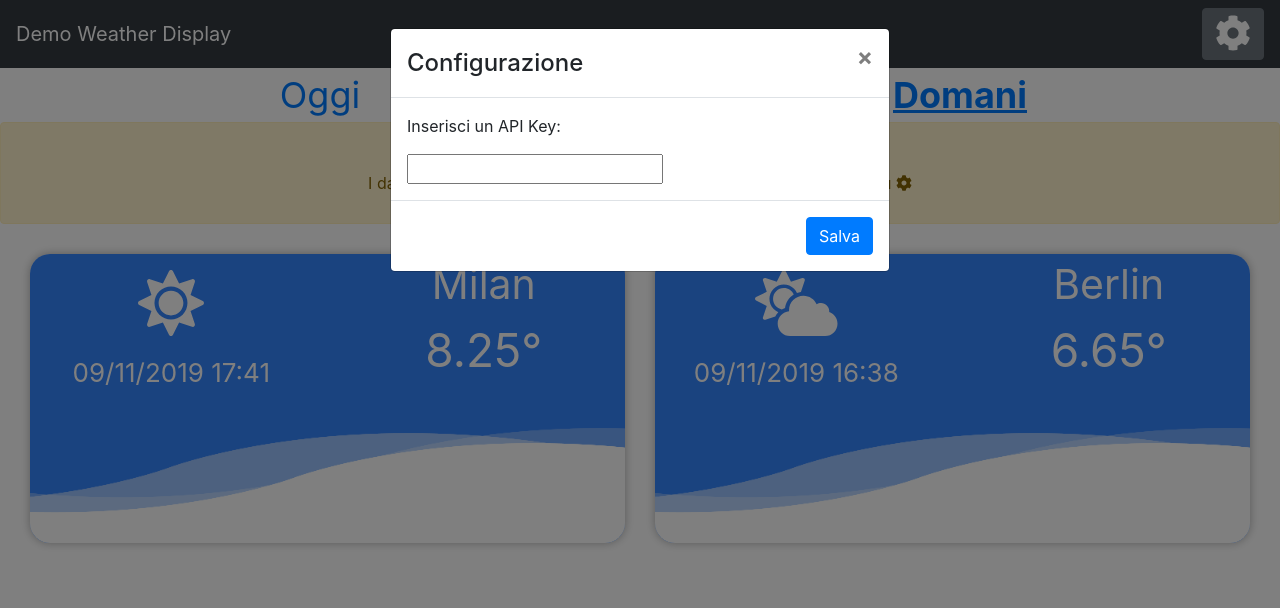
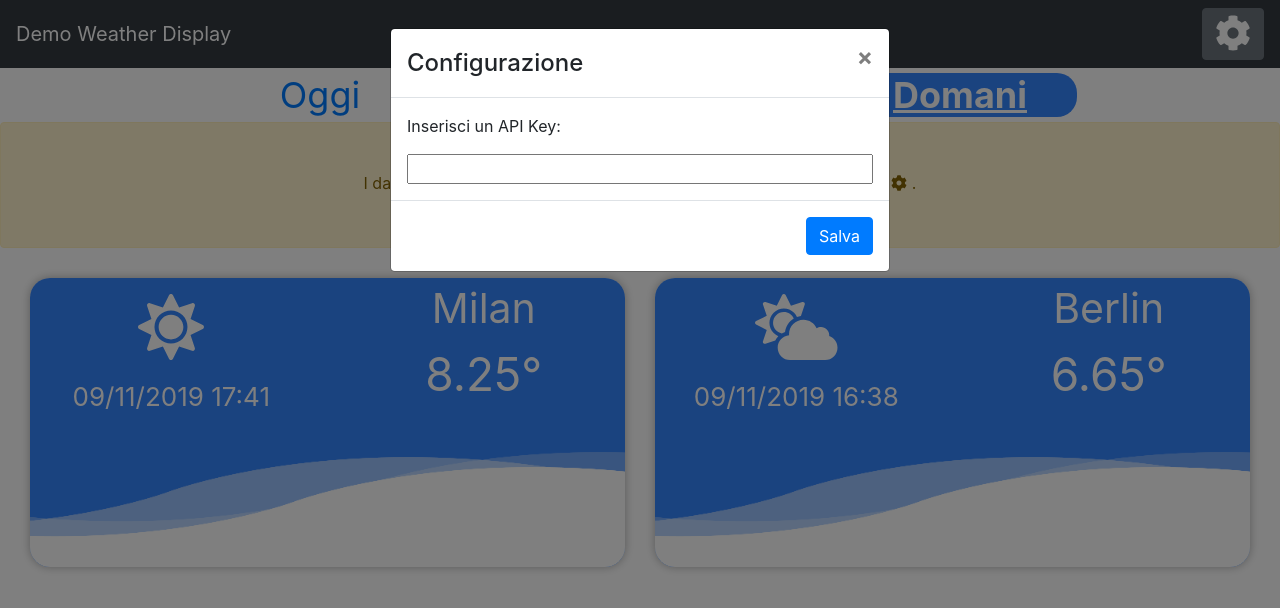
Before and after one commit to minu1994/demo-weather-display, a React (Create React App) app: page /Tomorrow in a window 1280 px wide. Both pictures are taken after a click on the button 1233 px from the left and 33 px from the top of the page. Shown: the top 608 px of the page. Built offline with nearby package versions, Linux system fonts and the light colour scheme.

Commit message:
- Refactoring progetto: aggiunti hooks, rimosse classi - aggiunte piccole migliore su UX e grafiche - effettuata modularizzazione parziale

```diff
--- /dev/null
+++ b/src/Utils/API Utils.ts
@@ -0,0 +1,8 @@
+
+
+export function fetchAPI(URL: string, cityID: number, appID: string, callback: any) {
+    const composedURL = URL + "&appid=" + appID + "&id=" + cityID
+    fetch(composedURL)
+        .then(response => response.json())
+        .then(callback)
+}
--- a/src/API Utils.ts
+++ b/src/Utils/MockUtils.tsx
@@ -1,7 +1,7 @@
 
 export function getMock(city: string) {
     if (city.toUpperCase() === "MILANO") {
-        return {
+        return  {
             "coord": {"lon": 9.19, "lat": 45.46},
             "weather": [{"id": 800, "main": "Clear", "description": "clear sky", "icon": "01n"}],
             "base": "stations",
@@ -39,10 +39,3 @@ export function getMock(city: string) {
     }
     return undefined
 }
-
-export function fetchAPI(URL: string, cityID: number, appID: string, callback: any) {
-    const composedURL = URL + "&appid=" + appID + "&id=" + cityID
-    fetch(composedURL)
-        .then(response => response.json())
-        .then(callback)
-}
--- a/src/components/DayPanelContainer/DayPanelContainer.tsx
+++ b/src/components/DayPanelContainer/DayPanelContainer.tsx
@@ -1,7 +1,8 @@
-import React, {Component} from "react";
+import React, {FC, useEffect, useState} from "react";
 import {Alert, Col, Row} from "react-bootstrap";
 import "./DayPanel.css"
-import {fetchAPI, getMock} from "../../API Utils";
+import {fetchAPI} from "../../Utils/API Utils";
+import {getMock} from "../../Utils/MockUtils";
 import Moment from "react-moment";
 import {FontAwesomeIcon} from '@fortawesome/react-fontawesome'
 import {faSun, faCloudSun, faCloudRain} from '@fortawesome/free-solid-svg-icons'
@@ -11,23 +12,15 @@ interface Props {
     apiID?: string
 }
 
-interface States {
-    milanoData: any,
-    berlinoData: any
-}
-
 // ids from https://openweathermap.org/city/
 const ITALY_MILAN_ID: number = 6542283
 const GERMAN_BERLIN_ID: number = 2950159
 
-class DayPanelContainer extends Component<Props, States> {
+const DayPanelContainer: FC<Props> = ({dayReference, apiID}) => {
+    const [milanoData, setMilanoData] = useState<any>(getMock("MILANO"))
+    const [berlinoData, setBerlinoData] = useState<any>(getMock("BERLINO"))
 
-    state: States = {
-        milanoData: getMock("MILANO"),
-        berlinoData: getMock("BERLINO")
-    }
-
-    getURL(dayReference: string) {
+    function getURL(dayReference: string) {
         if (dayReference.toUpperCase() === "TODAY") {
             return "https://api.openweathermap.org/data/2.5/weather?units=metric"
         } else if (dayReference.toUpperCase() === "TOMORROW") {
@@ -36,24 +29,22 @@ class DayPanelContainer extends Component<Props, States> {
         return ""
     }
 
-    componentDidUpdate(propsPrecedenti: any) {
-        const {apiID, dayReference} = this.props
-        console.log("apiID: ", apiID)
+    useEffect(() => {
         if (!apiID) {
             return
         }
-        console.log("apiid from componentdidupdate:", apiID)
-        if ((apiID !== propsPrecedenti.apiID) ||
-            (dayReference !== propsPrecedenti.dayReference)) {
+        console.log("apiid:", apiID)
+        if(apiID || dayReference) {
+        //if ((apiID !== propsPrecedenti.apiID) || (dayReference !== propsPrecedenti.dayReference)) {
             fetchAPI(
-                this.getURL(dayReference),
+                getURL(dayReference),
                 ITALY_MILAN_ID,
                 apiID,
                 (json: any) => {
                     let milanoData = undefined
 
                     if (json && json.cod === 401) {
-                        this.setState({milanoData: json})
+                        setMilanoData(json)
                         return
                     }
 
@@ -63,18 +54,18 @@ class DayPanelContainer extends Component<Props, States> {
                         milanoData = json.list[7]
                         milanoData.name = json.city.name
                     }
-                    this.setState({milanoData})
+                    setMilanoData(milanoData)
                 }
             );
             fetchAPI(
-                this.getURL(dayReference),
+                getURL(dayReference),
                 GERMAN_BERLIN_ID,
                 apiID,
                 (json: any) => {
                     let berlinoData = undefined
 
                     if (json && json.cod === 401) {
-                        this.setState({berlinoData: json})
+                        setBerlinoData(json)
                         return
                     }
 
@@ -84,13 +75,12 @@ class DayPanelContainer extends Component<Props, States> {
                         berlinoData = json.list[7]
                         berlinoData.name = json.city.name
                     }
-                    this.setState({berlinoData})
+                    setBerlinoData(berlinoData)
                 });
         }
-    }
+    }, [apiID, dayReference])
 
-    render() {
-        const {milanoData, berlinoData} = this.state
+
     if ((milanoData && milanoData.cod === 401) ||
         (berlinoData && berlinoData.cod === 401)) {
         return <Alert variant="danger">
@@ -107,7 +97,7 @@ class DayPanelContainer extends Component<Props, States> {
             </Row>
         </div>
 }
-}
+
 
 const DayPanel = ({cityData}: { cityData: any }) => {
 
--- /dev/null
+++ b/src/components/RouterNavigator/ColumnNavLink.tsx
@@ -0,0 +1,24 @@
+import {Col} from "react-bootstrap";
+import {NavLink} from "react-router-dom";
+import React, {FC} from "react";
+
+interface Props {
+    to: string,
+    label: string,
+}
+
+const ColumnNavLink: FC<Props> = ({to, label}) => (
+    <Col xs={6}>
+        <NavLink
+            activeStyle={{
+                fontWeight: "bold", textDecoration: "underline",
+                color: "white",
+                borderRadius: 20,paddingLeft: 50, paddingRight: 50, paddingBottom: 0, background: "#3586ff"
+            }}
+            to={to}>
+            {label}
+        </NavLink>
+    </Col>
+)
+
+export default ColumnNavLink
--- a/src/components/RouterNavigator/RouterNavigator.tsx
+++ b/src/components/RouterNavigator/RouterNavigator.tsx
@@ -1,86 +1,59 @@
-import React, {Component, createRef} from "react";
-import {Navbar, Row, Col, Alert, Button, Modal} from "react-bootstrap";
+import React, {FC, useRef, useState} from "react";
+import {Navbar, Row, Button, Modal} from "react-bootstrap";
 import "./RouterNavigator.css"
 import { FontAwesomeIcon } from '@fortawesome/react-fontawesome'
 import { faCog } from '@fortawesome/free-solid-svg-icons'
-
 import {
     BrowserRouter as Router,
     Switch,
-    Route, Redirect, NavLink
+    Route, Redirect
 } from "react-router-dom"
 import DayPanelContainer from "../DayPanelContainer/DayPanelContainer";
+import WarningDatiFittizi from "./WarningDatiFittizi";
+import ColumnNavLink from "./ColumnNavLink";
 
-const ColumnNav = ({to, label}: { to: string, label: string }) => (
-    <Col xs={6}>
-        <NavLink
-            activeStyle={{
-                fontWeight: "bold", textDecoration: "underline"
-            }}
-            to={to}>
-            {label}
-        </NavLink>
-    </Col>
-)
-
-const WarningDatiFittizi = ({isVisible}: { isVisible: boolean | undefined}) => (
-    isVisible ?
-        <Alert variant="warning">
-            <Alert.Heading>Attenzione</Alert.Heading>
-            <p>
-                I dati che stai visualizzando sono fittizi.
-                Inserire l'api key cliccando su <FontAwesomeIcon icon={faCog}/>
-            </p>
-        </Alert>
-        : null
-)
-
-interface States {
-    showModalConfig: boolean,
-    apiID?: string
+interface Props {
+    // no props
 }
-class RouterNavigator extends Component<{}, States> {
-
-    state: States = {
-        showModalConfig: false
-    }
-
-    private inputRef = createRef<HTMLInputElement>()
-
-    render() {
+const RouterNavigator: FC<Props> = () => {
+    const [showModalConfig, setShowModalConfig] = useState<boolean>(false)
+    const [apiID, setApiID] = useState<string>("")
+    const inputRef = useRef<HTMLInputElement>(null)
     return <Router>
         <div>
             <Navbar bg="dark" variant="dark" style={{justifyContent: "space-between"}}>
                 <Navbar.Brand>Demo Weather Display</Navbar.Brand>
                 <Button
-                    onClick={()=>this.setState({showModalConfig: true})}
+                    onClick={() => setShowModalConfig(true)}
                     variant={"secondary"}
                     className={"buttonCogIcon"}>
                     <FontAwesomeIcon className={"cogIcon"} icon={faCog}/>
                 </Button>
             </Navbar>
 
-            <Modal show={this.state.showModalConfig} onHide={()=> this.setState({showModalConfig: false})}>
+            <Modal show={showModalConfig} onHide={()=> setShowModalConfig(false)}>
                 <Modal.Header closeButton>
                     <Modal.Title>Configurazione</Modal.Title>
                 </Modal.Header>
                 <Modal.Body>
-                    {this.state.showModalConfig && this.state.apiID &&
-                        <p> API Key attuale: {this.state.apiID}</p>
+                    {showModalConfig && apiID &&
+                        <p> API Key attuale: {apiID}</p>
                     }
                     <p>
                     Inserisci un API Key:
                     </p>
-                    <input ref={this.inputRef}/>
+                    <input className={"col-12"} ref={inputRef}/>
 
                 </Modal.Body>
                 <Modal.Footer>
 
                     <Button
-                        onClick={()=>
-                            this.inputRef && this.inputRef.current ?
-                                this.setState({apiID: this.inputRef.current.value, showModalConfig: false})
-                            : undefined}
+                        onClick={() => {
+                            if(inputRef && inputRef.current) {
+                                setApiID(inputRef.current.value)
+                                setShowModalConfig(false)
+                            }
+                        }}
                         variant="primary" >
                         Salva
                     </Button>
@@ -89,25 +62,28 @@ class RouterNavigator extends Component<{}, States> {
 
             <div>
                 <Row className={"no-gutters"}>
-                    <ColumnNav to={"/Today"} label={"Oggi"}/>
-                    <ColumnNav to={"/Tomorrow"} label={"Domani"}/>
+                    <ColumnNavLink to={"/Today"} label={"Oggi"}
+                    />
+                    <ColumnNavLink to={"/Tomorrow"} label={"Domani"}
+                    />
                 </Row>
             </div>
 
-            <WarningDatiFittizi isVisible={!this.state.apiID}/>
+            <WarningDatiFittizi
+                isVisible={!apiID}
+                onClickCog={() => setShowModalConfig(true)}
+            />
             <Switch>
                 <Route path="/Today">
-                    <DayPanelContainer apiID={this.state.apiID} dayReference={"Today"}/>
+                    {<DayPanelContainer apiID={apiID} dayReference={"Today"}  />}
                 </Route>
                 <Route path="/Tomorrow">
-                    <DayPanelContainer apiID={this.state.apiID} dayReference={"Tomorrow"}/>
+                    {<DayPanelContainer apiID={apiID} dayReference={"Tomorrow"}/>}
                 </Route>
                 <Redirect to={"Today"}/>
             </Switch>
         </div>
     </Router>
-    }
 }
 
-
 export default RouterNavigator
--- /dev/null
+++ b/src/components/RouterNavigator/WarningDatiFittizi.tsx
@@ -0,0 +1,24 @@
+import {Alert} from "react-bootstrap";
+import {FontAwesomeIcon} from "@fortawesome/react-fontawesome";
+import {faCog} from "@fortawesome/free-solid-svg-icons";
+import React, {FC} from "react";
+
+interface WarningDatiFittiziProps {
+    isVisible: boolean | undefined,
+    onClickCog: () => void
+}
+const WarningDatiFittizi: FC<WarningDatiFittiziProps> = ({isVisible, onClickCog}) => (
+    isVisible ?
+        <Alert variant="warning">
+            <Alert.Heading>Attenzione</Alert.Heading>
+            <p>
+                I dati che stai visualizzando sono fittizi.
+                Inserire l'api key cliccando su <span onClick={onClickCog}> <FontAwesomeIcon icon={faCog}/> </span>.
+                <br/>
+                L'api key è reperibile dal sito https://openweathermap.org/api
+            </p>
+        </Alert>
+        : null
+)
+
+export default WarningDatiFittizi
```
Also changed, not shown: 1 other file (tests, documents, lock files or other folders). Lines whose indentation alone changed are shown as unchanged.
